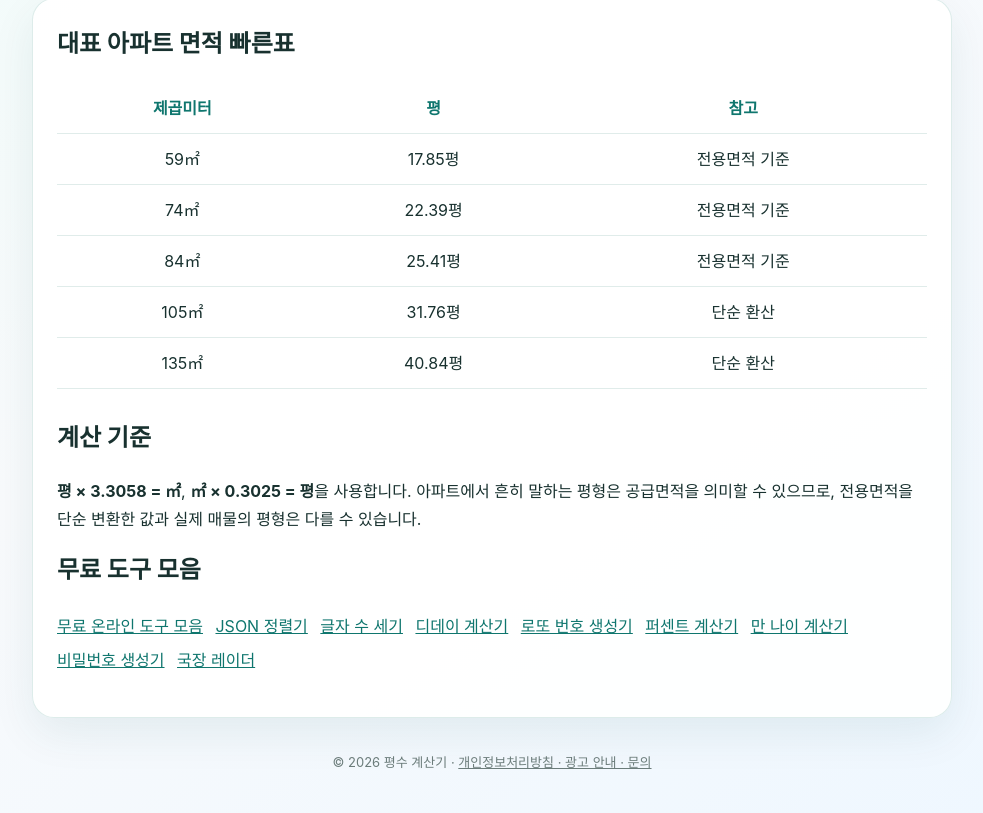
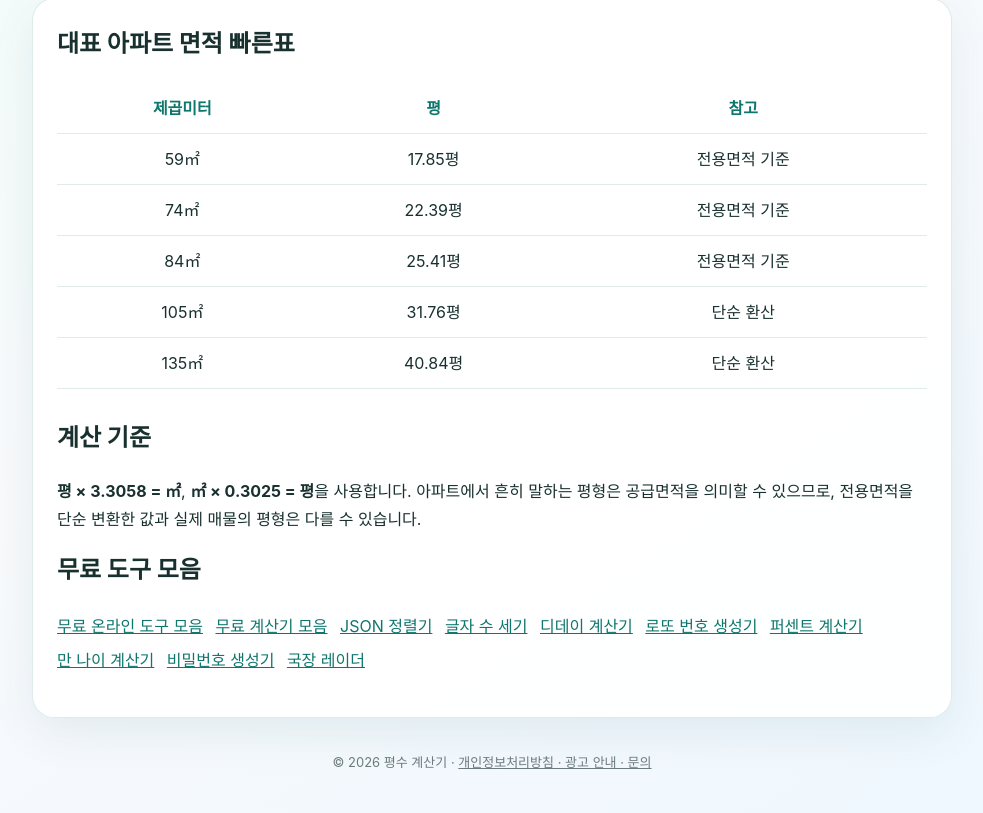
Before and after one commit to inma8743/area-calculator, a plain HTML site: page index.html in a window 1280 px wide. Shown: the part 711-1524 px from the top of the page, without its empty margins (148-1131 px from the left). Drawn offline with Linux system fonts and the light colour scheme; a script that the page names is missing.

Commit message:
Add calculator hub backlink

```diff
--- a/index.html
+++ b/index.html
@@ -148,6 +148,7 @@
       <h2>무료 도구 모음</h2>
       <p class="tools">
         <a href="https://password-generator-self-seven.vercel.app/tools.html">무료 온라인 도구 모음</a>
+        <a href="https://password-generator-self-seven.vercel.app/calculators.html">무료 계산기 모음</a>
         <a href="https://json-formatter-eight-theta.vercel.app/">JSON 정렬기</a>
         <a href="https://char-counter-ashen-seven.vercel.app/">글자 수 세기</a>
         <a href="https://dday-calculator-seven.vercel.app/">디데이 계산기</a>
```
